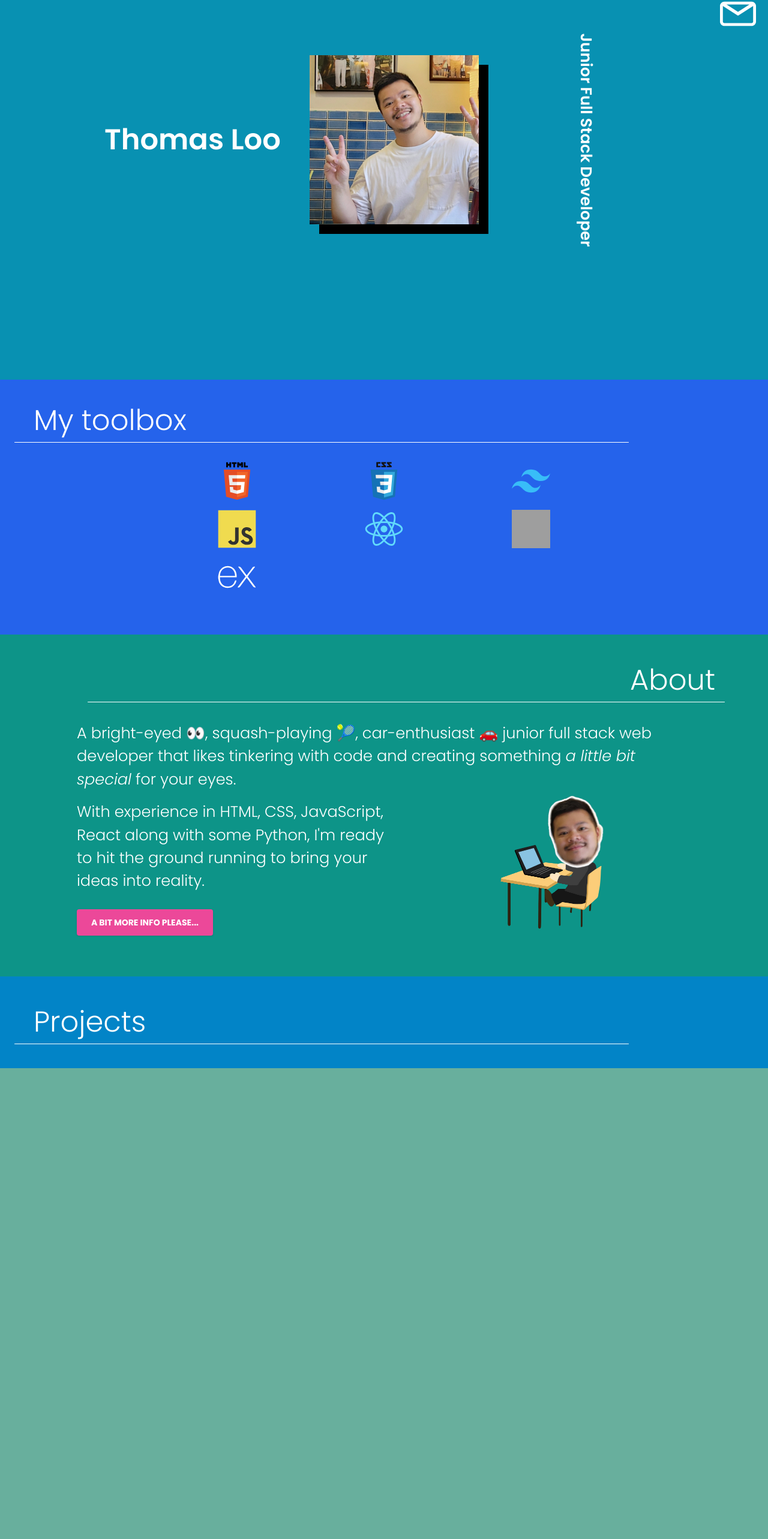
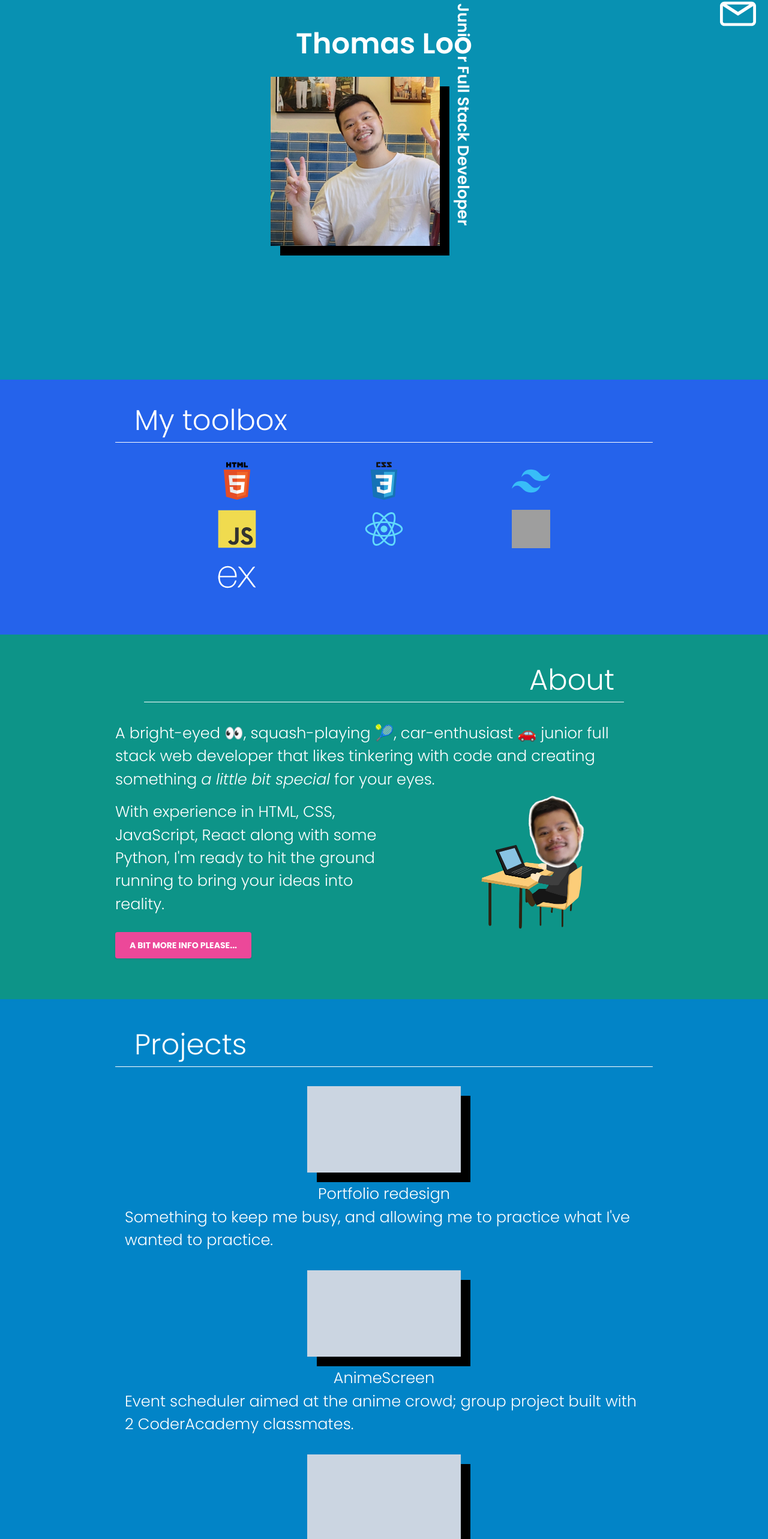
Before and after one commit to NeggFriedRice/portfolio_v2, a React (Vite) app: page / in a window 1280 px wide. Shown: the part 219-2785 px from the top of the page at 60% size. Before the commit the page ends 2000 px from the top, so only its background shows below. Built offline with nearby package versions, Linux system fonts and the light colour scheme; grey boxes are pictures that could not be loaded; a web font is replaced by a local one.

Commit message:
Add lg screen size formatting

```diff
--- a/src/components/About.jsx
+++ b/src/components/About.jsx
@@ -5,12 +5,13 @@ export default function About() {
   return (
     <>
 
-        <div className="font-light flex-col justify-center px-6 bg-teal-600 text-white text-[clamp(16px,2vw,36px)] py-[5vh]">
+        <div className="font-light flex justify-center px-6 bg-teal-600 text-white text-[clamp(16px,2vw,36px)] py-[5vh]">
+            <div className="lg:w-[70vw]">
                 <div className="flex justify-items-end justify-end">
                     <div className="inline text-[clamp(26px,10vw,48px)] px-16">About</div>
                 </div>
                 <div className="flex justify-items-end justify-end">
-            <div className="w-[83vw] h-[1px] bg-white rounded-sm mx-12"></div>
+                <div className="w-[83vw] lg:w-[70vw] h-[1px] bg-white rounded-sm mx-12"></div>
                 </div>
                 <div className="py-6 flex justify-center">
                     <div className="w-[80vw] grid grid-cols-2">
@@ -26,7 +27,7 @@ export default function About() {
                     </div>
 
                 </div>
-
+            </div>
         </div>
 
     </>
--- a/src/components/Bio.jsx
+++ b/src/components/Bio.jsx
@@ -3,17 +3,25 @@ import React from 'react'
 export default function Bio() {
   return (
     <>
+        {/* <div className="flex flex-wrap justify-center h-[100vh] items-center bg-cyan-600">
+            <div className="flex flex-wrap justify-center items-center align-middle">
+              <div className="">
+                <h1 className="text-[48px] font-['Poppins'] mx-12 text-white">Thomas Loo</h1>
+                <h1 className="text-[26px] font-['Poppins'] rotate-90 relative top-[72px] right-[-132px] text-white whitespace-break-spaces">Juni     r Full Stack Developer</h1>
+              </div>
+                  <div className="flex justify-center items-center my-16 relative top-[170px] right-[410px]">
+                      <img src="profile_pic3.png" className="shadow-block-md hover:scale-105 hover:rounded-lg transition-all ease-in-out delay-100 duration-300 aspect-square"/>
+                  </div>
+            </div>
+        </div>  */}
         <div className="flex flex-wrap justify-center h-[100vh] items-center bg-cyan-600">
-            <div className="flex flex-wrap justify-center items-center align-middle">
-                    <h1 className="text-[48px] font-['Poppins'] mx-12 text-white">Thomas Loo</h1>
-
-
-                    <div className="flex justify-center items-center my-16">
-                        <img src="profile_pic3.png" className="shadow-block-md hover:scale-105 hover:rounded-lg transition-all ease-in-out delay-100 duration-300 aspect-square"/>
-                        <h1 className="text-[26px] font-['Poppins'] rotate-90 relative text-white">Junior Full Stack Developer</h1>
-                    </div>
-
+          <div>
+            <div className="">
+              <h1 className="text-[48px] font-['Poppins'] mx-12 text-white">Thomas Loo</h1>
+              <h1 className="text-[26px] font-['Poppins'] rotate-90 relative top-[72px] right-[-132px] text-white whitespace-break-spaces">Juni     r Full Stack Developer</h1>
+              <img src="profile_pic3.png" className="relative top-[-20px] right-[10px] shadow-block-md hover:scale-105 hover:rounded-lg transition-all ease-in-out delay-100 duration-300 aspect-square mx-4"/>
             </div>
+          </div>
         </div>
     </>
   )
--- a/src/components/Projects.jsx
+++ b/src/components/Projects.jsx
@@ -3,9 +3,32 @@ import React from 'react'
 export default function Projects() {
   return (
     <div>
-        <div className="font-light flex-col justify-center px-6 bg-sky-600 text-white text-[clamp(16px,2vw,36px)] py-[5vh]">
-        <div className="inline text-[clamp(26px,10vw,48px)] px-8">Projects</div>
-        <div className="w-[80vw] h-[1px] bg-white rounded-sm"></div>
+        <div className="font-light flex justify-center px-6 bg-sky-600 text-white text-[clamp(16px,2vw,36px)] py-[5vh]">
+          <div className="lg:w-[70vw]">
+            <div className="inline text-[clamp(26px,10vw,48px)] px-8">Projects</div>
+            <div className="lg:w-[70vw] w-[80vw] h-[1px] bg-white rounded-sm"></div>
+            <div className="flex flex-wrap justify-center m-4">
+              <div className="h-36 w-64 bg-slate-300 shadow-block-md m-4"></div>
+              <div>
+                <h3 className="text-center">Portfolio redesign</h3>
+                <p>Something to keep me busy, and allowing me to practice what I've wanted to practice.</p>
+              </div>
+            </div>
+            <div className="flex flex-wrap justify-center m-4">
+              <div className="h-36 w-64 bg-slate-300 shadow-block-md m-4"></div>
+              <div>
+                <h3 className="text-center">AnimeScreen</h3>
+                <p>Event scheduler aimed at the anime crowd; group project built with 2 CoderAcademy classmates.</p>
+              </div>
+            </div>
+            <div className="flex flex-wrap justify-center m-4">
+              <div className="h-36 w-64 bg-slate-300 shadow-block-md m-4"></div>
+              <div>
+                <h3 className="text-center">CARtificate</h3>
+                <p>A work in progress. A simple-to-use web app to keep track of all your car maintenance, including photos of receipts.</p>
+              </div>
+            </div>
+          </div>
         </div>
     </div>
   )
--- a/src/components/Socials.jsx
+++ b/src/components/Socials.jsx
@@ -7,7 +7,7 @@ export default function Socials() {
 
   return (
     <div className="flex justify-end px-4 fixed right-1">
-        <div className="">
+        <div className="fixed">
             <div className="py-2 hover:scale-[90%] transition-all delay-100 duration-300">
                 <a href="https://github.com/NeggFriedRice" target="_blank">
                 <svg className="h-[35px] lg:h-[60px]" viewBox="0 0 128 128">
@@ -24,7 +24,7 @@ export default function Socials() {
             </div>
             <div className="py-2" onClick={() => setEmailToggle(emailToggle => !emailToggle)}>
               <img className="h-[35px] lg:h-[60px] hover:scale-[90%] transition-all delay-100  duration-300" src="email.svg" />
-              {emailToggle ? (<p className="fixed rotate-90 right-[-55px] top-[280px] lg:right-[-165px] lg:top-[430px] lg:text-[36px] text-white font-light animate-in slide-in-from-right">tomloo222@gmail.com</p>) : (<div></div>)}
+              {emailToggle ? (<p className="fixed rotate-90 right-[-55px] top-[280px] lg:right-[-165px] lg:top-[460px] lg:text-[36px] text-white font-light animate-in slide-in-from-right">tomloo222@gmail.com</p>) : (<div></div>)}
             </div>
         </div>
     </div>
--- a/src/components/Stack.jsx
+++ b/src/components/Stack.jsx
@@ -3,9 +3,10 @@ export default function Stack() {
 
   return (
     <>
-    <div className="font-light flex-col justify-center px-6 bg-blue-600 text-white text-[clamp(16px,2vw,36px)] py-[4vh]">
+    <div className="font-light flex justify-center px-6 bg-blue-600 text-white text-[clamp(16px,2vw,36px)] py-[4vh]">
+      <div className="lg:w-[70vw]">
           <div className="inline text-[clamp(26px,10vw,48px)] px-8">My toolbox</div>
-        <div className="w-[80vw] h-[1px] bg-white rounded-sm"></div>
+          <div className="w-[80vw] lg:w-[70vw] h-[1px] bg-white rounded-sm"></div>
           <div className="flex py-6 justify-center">
 
               <div className="w-[60vw] px-4 grid grid-cols-3 place-items-center">
@@ -20,6 +21,7 @@ export default function Stack() {
               </div>
           </div>
           </div>
+        </div>
     </>
   )
 }
```
Lines whose indentation alone changed are shown as unchanged.
